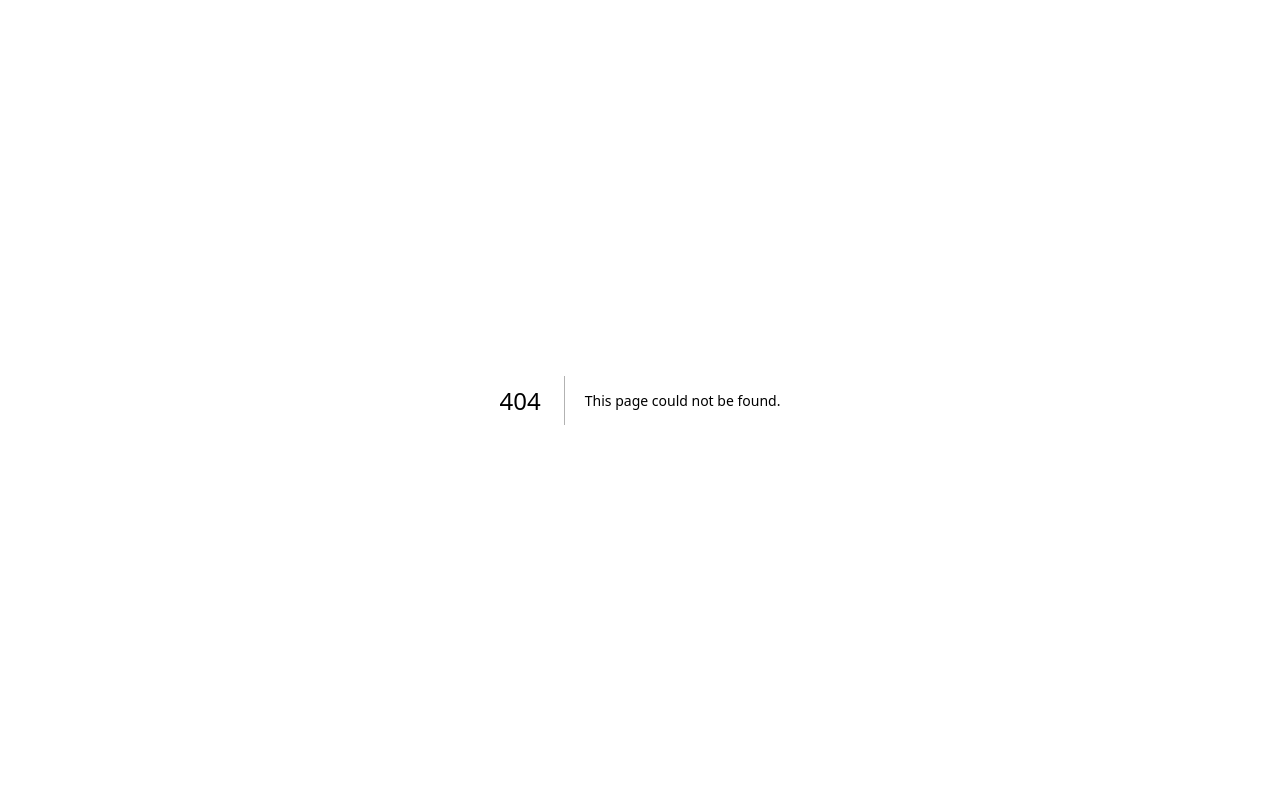
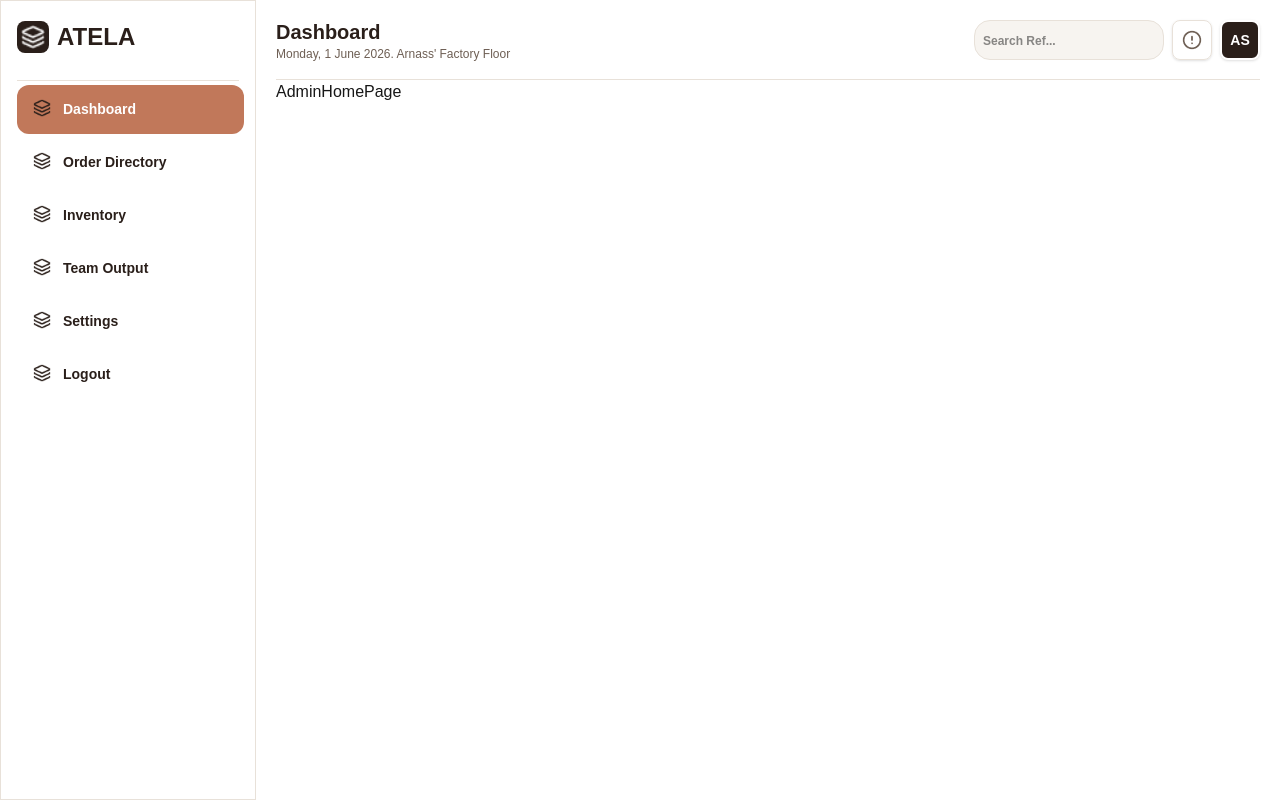
Before and after one commit to samuel-oluwadamisi/atela, a Next.js app: page /admin in a window 1280 px wide. Before the commit this address had no page. Built offline with nearby package versions, Linux system fonts and the light colour scheme.

Commit message:
feat: created the dashboard screen and order-directory route

```diff
--- /dev/null
+++ b/src/app/(dashboard)/admin/layout.tsx
@@ -0,0 +1,17 @@
+import Navbar from '@/features/admin/components/Navbar'
+import Sidebar from '@/features/admin/components/Sidebar'
+
+export default function  AdminLayout({ children }: { children: React.ReactNode }) {
+  return (
+    <div className='flex h-screen'>
+        <div className='w-1/5 h-full'>
+            <Sidebar />
+        </div>
+        <div className='w-4/5 px-5'>
+            <Navbar />
+            {children}
+        </div>
+
+    </div>
+  )
+}
--- /dev/null
+++ b/src/app/(dashboard)/admin/order-directory/page.tsx
@@ -0,0 +1,9 @@
+import React from 'react'
+
+const OrderDirectoryPage = () => {
+  return (
+    <div>OrderDirectoryPage</div>
+  )
+}
+
+export default OrderDirectoryPage
--- /dev/null
+++ b/src/app/(dashboard)/admin/page.tsx
@@ -0,0 +1,9 @@
+import React from 'react'
+
+const AdminHomePage = () => {
+  return (
+    <div>AdminHomePage</div>
+  )
+}
+
+export default AdminHomePage
--- /dev/null
+++ b/src/app/(dashboard)/staff/page.tsx
@@ -0,0 +1,9 @@
+import React from 'react'
+
+const StaffHomePage = () => {
+  return (
+    <div>StaffHomePage</div>
+  )
+}
+
+export default StaffHomePage
--- /dev/null
+++ b/src/app/(website)/page.tsx
@@ -0,0 +1,9 @@
+
+
+const HomePage = () => {
+  return (
+    <div>ATELA Website</div>
+  )
+}
+
+export default HomePage
--- a/src/app/page.tsx
+++ /dev/null
@@ -1,65 +0,0 @@
-import Image from "next/image";
-
-export default function Home() {
-  return (
-    <div className="flex flex-col flex-1 items-center justify-center bg-zinc-50 font-sans dark:bg-black">
-      <main className="flex flex-1 w-full max-w-3xl flex-col items-center justify-between py-32 px-16 bg-white dark:bg-black sm:items-start">
-        <Image
-          className="dark:invert"
-          src="/next.svg"
-          alt="Next.js logo"
-          width={100}
-          height={20}
-          priority
-        />
-        <div className="flex flex-col items-center gap-6 text-center sm:items-start sm:text-left">
-          <h1 className="max-w-xs text-3xl font-semibold leading-10 tracking-tight text-black dark:text-zinc-50">
-            To get started, edit the page.tsx file.
-          </h1>
-          <p className="max-w-md text-lg leading-8 text-zinc-600 dark:text-zinc-400">
-            Looking for a starting point or more instructions? Head over to{" "}
-            <a
-              href="https://vercel.com/templates?framework=next.js&utm_source=create-next-app&utm_medium=appdir-template-tw&utm_campaign=create-next-app"
-              className="font-medium text-zinc-950 dark:text-zinc-50"
-            >
-              Templates
-            </a>{" "}
-            or the{" "}
-            <a
-              href="https://nextjs.org/learn?utm_source=create-next-app&utm_medium=appdir-template-tw&utm_campaign=create-next-app"
-              className="font-medium text-zinc-950 dark:text-zinc-50"
-            >
-              Learning
-            </a>{" "}
-            center.
-          </p>
-        </div>
-        <div className="flex flex-col gap-4 text-base font-medium sm:flex-row">
-          <a
-            className="flex h-12 w-full items-center justify-center gap-2 rounded-full bg-foreground px-5 text-background transition-colors hover:bg-[#383838] dark:hover:bg-[#ccc] md:w-[158px]"
-            href="https://vercel.com/new?utm_source=create-next-app&utm_medium=appdir-template-tw&utm_campaign=create-next-app"
-            target="_blank"
-            rel="noopener noreferrer"
-          >
-            <Image
-              className="dark:invert"
-              src="/vercel.svg"
-              alt="Vercel logomark"
-              width={16}
-              height={16}
-            />
-            Deploy Now
-          </a>
-          <a
-            className="flex h-12 w-full items-center justify-center rounded-full border border-solid border-black/[.08] px-5 transition-colors hover:border-transparent hover:bg-black/[.04] dark:border-white/[.145] dark:hover:bg-[#1a1a1a] md:w-[158px]"
-            href="https://nextjs.org/docs?utm_source=create-next-app&utm_medium=appdir-template-tw&utm_campaign=create-next-app"
-            target="_blank"
-            rel="noopener noreferrer"
-          >
-            Documentation
-          </a>
-        </div>
-      </main>
-    </div>
-  );
-}
--- /dev/null
+++ b/src/features/admin/components/Navbar.tsx
@@ -0,0 +1,29 @@
+import Image from 'next/image'
+
+const Navbar = () => {
+  return (
+    <nav className='flex items-center justify-between h-20 bg-[rgba(255, 255, 255, 0.8)] w-full border-b border-b-[#E8E1D9]'>
+        <div>
+        <p className='text-[#2A1F1A] text-xl font-black'>Dashboard</p>
+        <p className='text-[#6E5F54] text-xs'>Monday, 1 June 2026. Arnass' Factory Floor</p>
+        </div>
+
+
+        <div className='flex items-center gap-2'>
+            <input className='border-[#E8E1D9] border-1 rounded-2xl w-[190px] p-2 h-10 bg-[#F7F4F0] text-[rgba(42, 31, 26, 0.5)] text-sm font-bold
+            placeholder:text-xs placeholder:font-bold focus:outline-none placeholder:text-[rgba(42, 31, 26, 0.5)]'
+            type="text" placeholder='Search Ref...'  />
+
+            <div className=' mx-auto flex items-center justify-center my-1 md:my-2 border border-[#E8E1D9] rounded-lg shadow-sm w-10 h-10 '>
+                <Image src={'/images/notification.png'} alt='Notifications' width={20} height={20} />
+            </div>
+
+              <div className=' mx-auto flex items-center justify-center my-1 md:my-2 border-2 border-[#FFFFFF] bg-[#2A1F1A] rounded-lg shadow-sm w-10 h-10 '>
+                <p className='text-white font-black text-sm'>AS</p>
+            </div>
+        </div>
+    </nav>
+  )
+}
+
+export default Navbar
--- /dev/null
+++ b/src/features/admin/components/Sidebar.tsx
@@ -0,0 +1,55 @@
+'use client'
+import Image from "next/image"
+import { usePathname } from "next/navigation"
+import Link from "next/link"
+
+
+const Sidebar = () => {
+    const pathname = usePathname()
+    const active = (path: string) => {
+       if (path === '/admin') return pathname === '/admin'
+    return pathname.startsWith(path)
+  }
+    const routes = [
+        { name: 'Dashboard', path: '/admin', image: '/images/atela-logo.png' },
+        { name: 'Order Directory', path: '/admin/order-directory', image: '/images/atela-logo.png'  },
+        { name: 'Inventory', path: '/admin/inventory', image: '/images/atela-logo.png'  },
+        { name: 'Team Output', path: '/admin/team-output', image: '/images/atela-logo.png' },
+        {name: 'Settings', path: '/admin/settings', image: '/images/atela-logo.png' },
+        {name: 'Logout', path: '/admin/logout', image: '/images/atela-logo.png' },
+    ]
+
+
+  return (
+    <div className="px-4 h-full w-full bg-white border-[#E8E1D9] border">
+        <div className="border-b border-b-[#E8E1D9] w-full h-20 flex items-center ">
+            <div className="flex items-center gap-2 mb-2">
+                <div className='bg-[#2A1F1A] rounded-lg w-8 h-8 flex items-center justify-center'>
+                <Image src={'/images/logo-white.png'} alt="Atela-logo" width={24} height={24}  />
+                </div>
+                <p className='text-[#2A1F1A] font-poppins font-black text-2xl'>ATELA</p>
+            </div>
+        </div>
+
+        <div>
+            {
+                routes.map((route, index) => {
+                    const isActive = active(route.path)
+                  return(
+                    <Link href={route.path} key={index} className={`w-[227px] h-[49px] rounded-xl flex  gap-3 mt-1 cursor-pointer pt-3.5 px-4 ${isActive ? 'bg-[#C1785A]' : ''}`}>
+                       <div> <Image src={route.image} alt={`${route.name}-icon`} width={18} height={18} /> </div>
+                        <p className={`{ ${isActive ? 'text-white' : 'text-[#2A1F1A]' } text-sm font-bold`}>{route.name}</p>
+                    </Link>
+                  )
+            })
+            }
+
+        </div>
+
+
+
+    </div>
+  )
+}
+
+export default Sidebar
```
Also changed, not shown: public/images/logo-white.png (added), public/images/notification.png (added), src/features/admin/dashboard/screens/DashboardHome.tsx (added).
